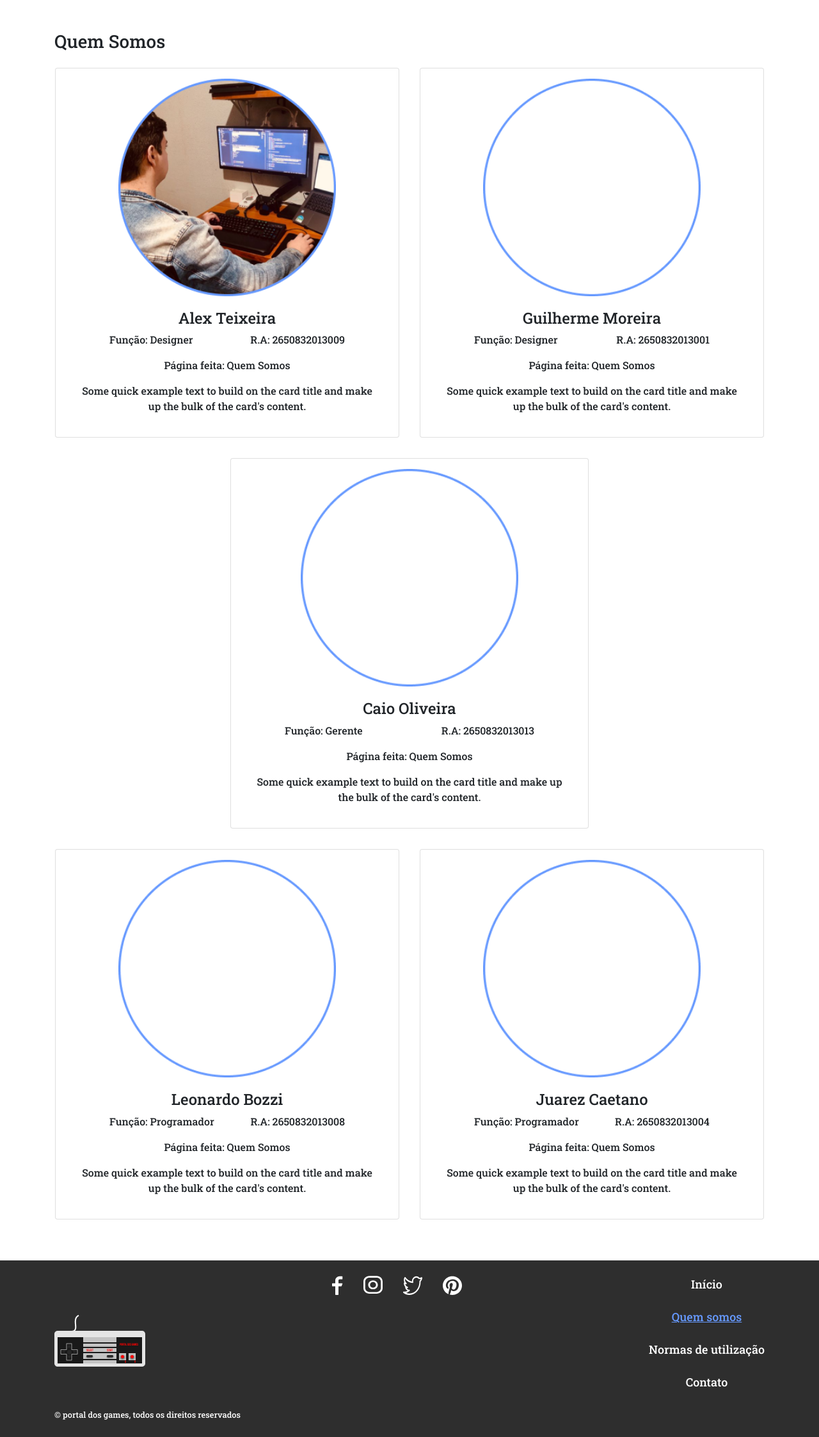
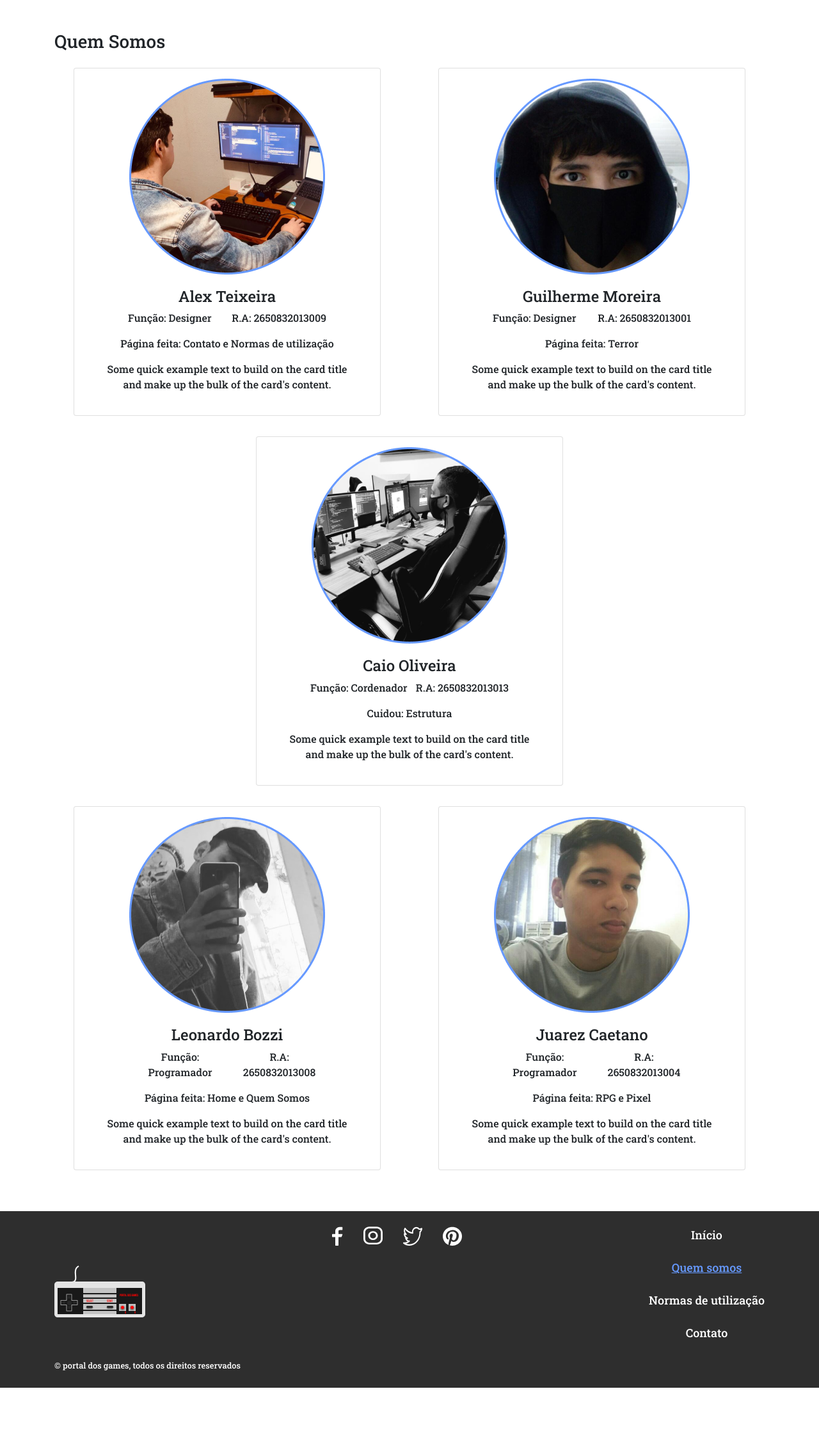
Before and after one commit to caioliveira277/projeto-integrador-2, a PHP site: page /index.php?view=quem-somos in a window 1280 px wide. Shown: the part 97-2343 px from the top of the page at 64% size. After the commit the page ends 2266 px from the top, so only its background shows below. Run offline with PHP 8.4, Linux system fonts and the light colour scheme.

Commit message:
finalizacao quem somos

```diff
--- a/assets/css/styles.css
+++ b/assets/css/styles.css
@@ -119,3 +119,6 @@ a.active {
   color: #6699FF;
   text-decoration: underline;
 }
+.quem-somos .card {
+  max-width:  480px;
+}
--- a/pages/quem-somos.php
+++ b/pages/quem-somos.php
@@ -1,4 +1,4 @@
-<div class="container">
+<main class="container quem-somos">
     <div class="row">
         <div class="col-12">
             <h3>Quem Somos</h3>
@@ -6,29 +6,29 @@
     </div>
     <div class="row">
         <div class="col-lg-6 col-md-12 col-sm-12 p-3 d-flex justify-content-center align-items-center">
-            <div class="card d-flex justify-content-center align-items-center p-3" style="width: 35rem;">
-                <img src="assets/images/alex_lg.png" class="card-img-top" alt="Alex Teixeira da Fonseca" style="max-width: 340px;">
+            <div class="card d-flex justify-content-center align-items-center p-3">
+                <img src="assets/images/alex_lg.png" alt="Foto de Alex Teixeira da Fonseca">
                 <div class="card-body text-center">
                     <h4>Alex Teixeira</h4>
                     <div class="d-flex justify-content-between px-5">
                         <p>Função: Designer</p>
                         <p>R.A: 2650832013009</p>
                     </div>
-                    <p>Página feita: Quem Somos</p>
+                    <p>Página feita: Contato e Normas de utilização</p>
                     <p class="card-text">Some quick example text to build on the card title and make up the bulk of the card's content.</p>
                 </div>
             </div>
         </div>
         <div class="col-lg-6 col-md-12 col-sm-12 p-3 d-flex justify-content-center align-items-center">
-            <div class="card d-flex justify-content-center align-items-center p-3" style="width: 35rem;">
-                <img src="assets/images/quem_somos.png" class="card-img-top" alt="Guilherme Moreira dos Santos" style="max-width: 340px;">
+            <div class="card d-flex justify-content-center align-items-center p-3">
+                <img src="assets/images/guilherme_lg.png" alt="Foto de Guilherme Moreira dos Santos">
                 <div class="card-body text-center">
                     <h4>Guilherme Moreira</h4>
                     <div class="d-flex justify-content-between px-5">
                         <p>Função: Designer</p>
                         <p>R.A: 2650832013001</p>
                     </div>
-                    <p>Página feita: Quem Somos</p>
+                    <p>Página feita: Terror</p>
                     <p class="card-text">Some quick example text to build on the card title and make up the bulk of the card's content.</p>
                 </div>
             </div>
@@ -36,15 +36,15 @@
     </div>
     <div class="row">
         <div class="col-lg-12 col-md-12 col-sm-12 p-3 d-flex justify-content-center align-items-center">
-            <div class="card d-flex justify-content-center align-items-center p-3" style="width: 35rem;">
-                <img src="assets/images/quem_somos.png" class="card-img-top" alt="Caio Henrique da Silva Oliveira" style="max-width: 340px;">
+            <div class="card d-flex justify-content-center align-items-center p-3">
+                <img src="assets/images/caio_lg.png" alt="Foto de Caio Henrique da Silva Oliveira">
                 <div class="card-body text-center">
                     <h4>Caio Oliveira</h4>
                     <div class="d-flex justify-content-between px-5">
-                        <p>Função: Gerente</p>
+                        <p>Função: Cordenador</p>
                         <p>R.A: 2650832013013</p>
                     </div>
-                    <p>Página feita: Quem Somos</p>
+                    <p>Cuidou: Estrutura</p>
                     <p class="card-text">Some quick example text to build on the card title and make up the bulk of the card's content.</p>
                 </div>
             </div>
@@ -52,32 +52,32 @@
     </div>
     <div class="row">
         <div class="col-lg-6 col-md-12 col-sm-12 p-3 d-flex justify-content-center align-items-center">
-            <div class="card d-flex justify-content-center align-items-center p-3" style="width: 35rem;">
-                <img src="assets/images/quem_somos.png" class="card-img-top" alt="Leonardo Bozzi da Silva" style="max-width: 340px;">
+            <div class="card d-flex justify-content-center align-items-center p-3">
+                <img src="assets/images/leonardo_lg.png" alt="Foto de Leonardo Bozzi da Silva">
                 <div class="card-body text-center">
                     <h4>Leonardo Bozzi</h4>
                     <div class="d-flex justify-content-between px-5">
                         <p>Função: Programador</p>
                         <p>R.A: 2650832013008</p>
                     </div>
-                    <p>Página feita: Quem Somos</p>
+                    <p>Página feita: Home e Quem Somos</p>
                     <p class="card-text">Some quick example text to build on the card title and make up the bulk of the card's content.</p>
                 </div>
             </div>
         </div>
         <div class="col-lg-6 col-md-12 col-sm-12 p-3 d-flex justify-content-center align-items-center">
-            <div class="card d-flex justify-content-center align-items-center p-3" style="width: 35rem;">
-                <img src="assets/images/quem_somos.png" class="card-img-top" alt="Guilherme Moreira dos Santos" style="max-width: 340px;">
+            <div class="card d-flex justify-content-center align-items-center p-3">
+                <img src="assets/images/juarez_lg.png" alt="Foto de Juarez Caetano">
                 <div class="card-body text-center">
                     <h4>Juarez Caetano</h4>
                     <div class="d-flex justify-content-between px-5">
                         <p>Função: Programador</p>
                         <p>R.A: 2650832013004</p>
                     </div>
-                    <p>Página feita: Quem Somos</p>
+                    <p>Página feita: RPG e Pixel</p>
                     <p class="card-text">Some quick example text to build on the card title and make up the bulk of the card's content.</p>
                 </div>
             </div>
         </div>
     </div>
-</div>
+</main>
```
Also changed, not shown: assets/images/caio_lg.png (added), assets/images/guilherme_lg.png (added), assets/images/juarez_lg.png (added), assets/images/leonardo_lg.png (added).
